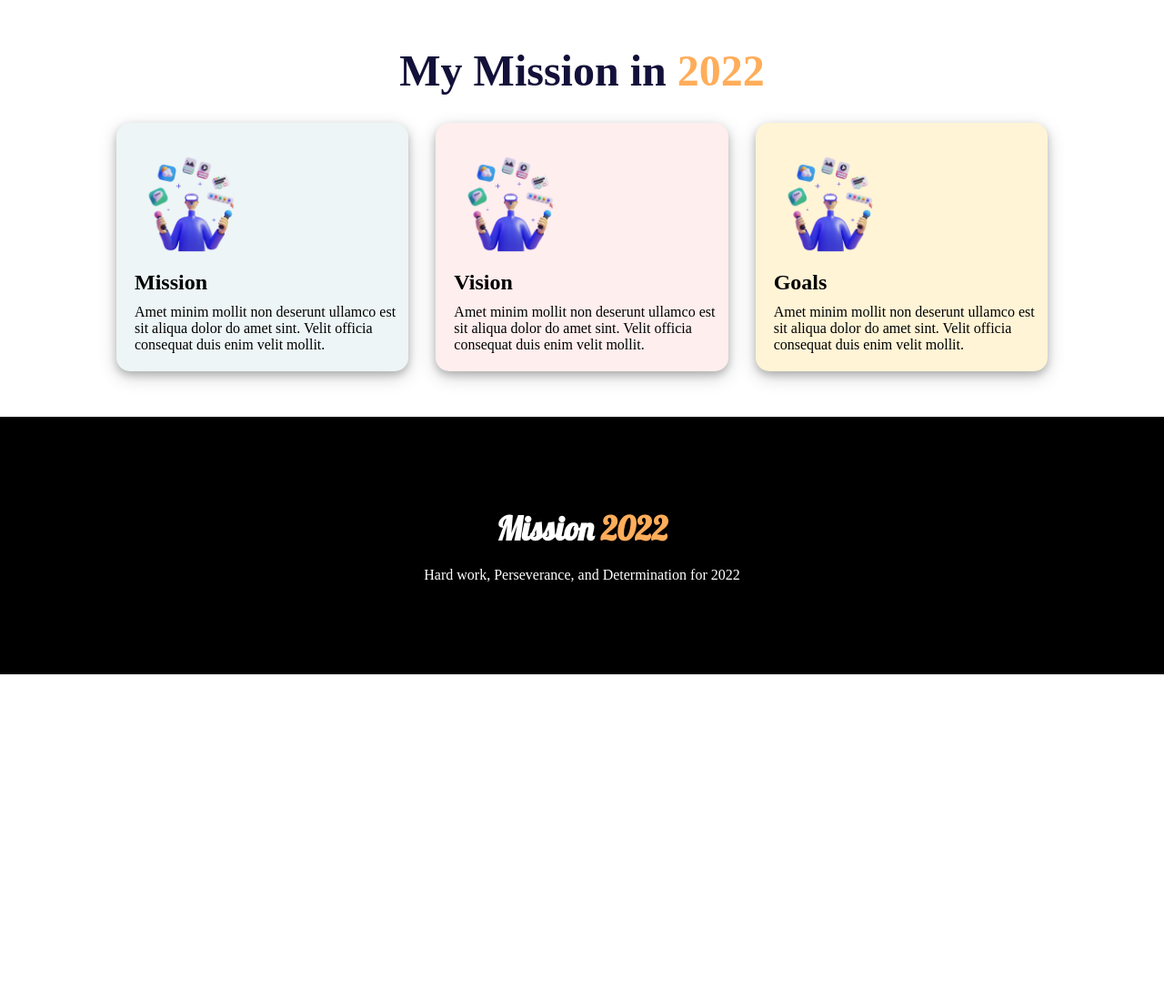
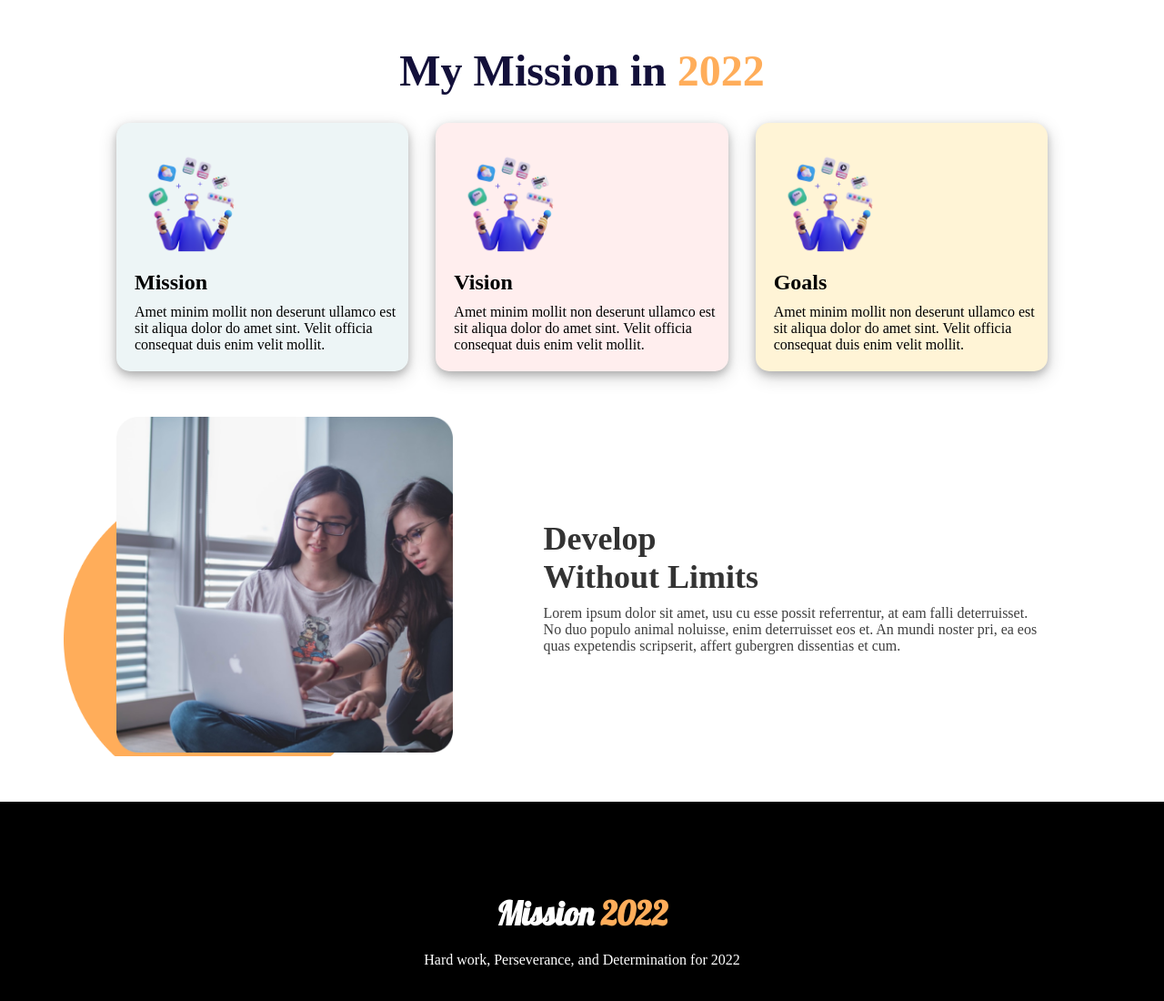
Before and after one commit to muzahid75/mission-2022, a plain HTML site: page index.html in a window 1280 px wide. Shown: the whole page at 91% size. Before the commit the page ends 800 px from the top, so only its background shows below. Drawn offline with Linux system fonts and the light colour scheme.

Commit message:
develop section done

```diff
--- a/index.html
+++ b/index.html
@@ -37,6 +37,18 @@
                 </div>
             </div>
         </section>
+        <section class="develop">
+            <div class="develop-parent">
+                <div class="develop-image">
+                    <img src="./images/pictures/coding.png" alt="" class="coading">
+                </div>
+                <div class="develop-content">
+                    <h2 class="develop-content-title">Develop<br>
+                        Without Limits</h2>
+                    <p class="develop-content-paragraph">Lorem ipsum dolor sit amet, usu cu esse possit referrentur, at eam falli deterruisset. No duo populo animal noluisse, enim deterruisset eos et. An mundi noster pri, ea eos quas expetendis scripserit, affert gubergren dissentias et cum.</p>
+                </div>
+            </div>
+        </section>
     </main>
     <footer>
         <h4 class="footer-title lobster-regular">Mission<span class="year"> 2022</span></h4>
--- a/style/style.css
+++ b/style/style.css
@@ -58,6 +58,44 @@ span.year {
 #card-3 {
   background: rgb(255, 244, 214);
 }
+
+/* develop section  */
+.develop {
+  width: 100%;
+  margin: 50px auto;
+  background-image: url("../images/shapes/shape-1.png");
+  background-repeat: no-repeat;
+  background-size: 350px 350px;
+  background-position: 70px 70px;
+}
+.develop-parent{
+  width: 80%;
+  margin: 0px auto;
+  display: flex;
+  justify-content: space-between;
+  align-items: center;
+  gap: 100px;
+}
+.develop-image{
+  width: 40%;
+  border-radius: 35px;
+}
+img.coading{
+  width: 100%;
+  height: 100%;
+}
+.develop-content{
+  width: 60%;
+}
+.develop-content-title{
+  font-size: 36px;
+  color: rgb(51, 51, 51);
+  font-weight: bold;
+  margin-bottom: 10px;
+}
+.develop-content-paragraph{
+  color: rgb(62, 62, 62);
+}
 /* footer section  */
 footer{
     background-color: black;
```
